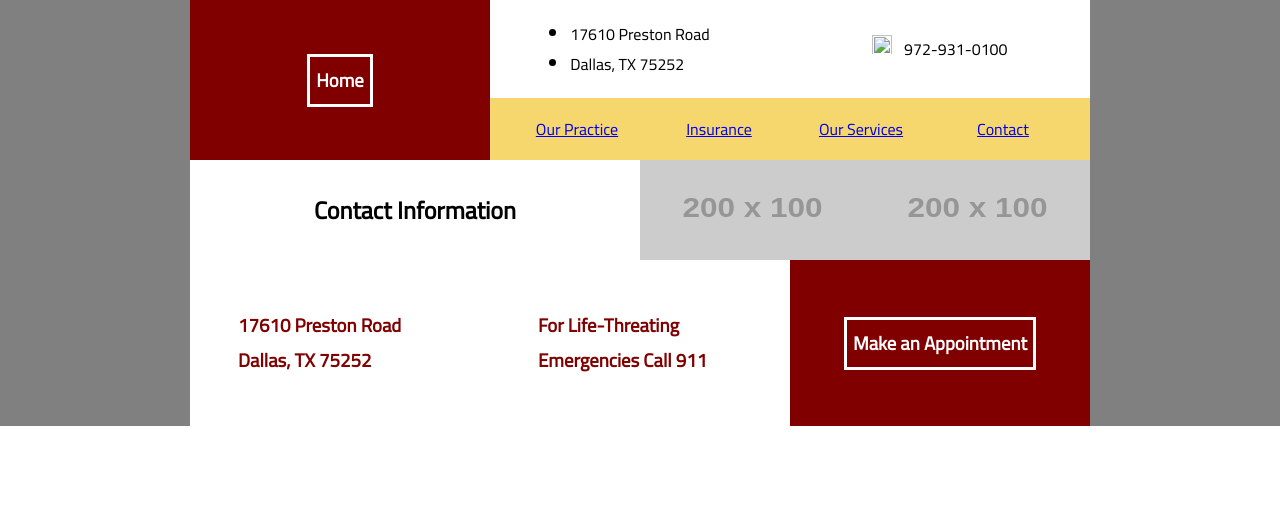
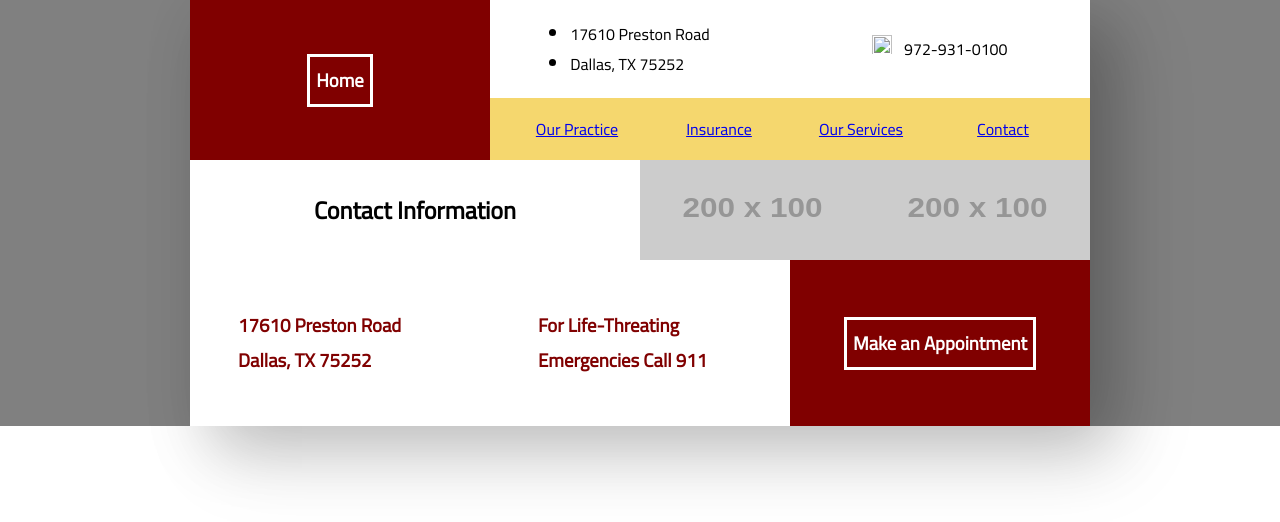
Before and after one commit to imdevan/arborgreen, a Jekyll site: the page built from contact/index.html, in a window 1280 px wide. Shown: the top 522 px of the page. Built offline with Jekyll 4.4.1, drawn with Linux system fonts in a browser that asks for light colours.

Commit message:
Updated header style and added box shadow to container

```diff
--- a/_sass/components/_header.scss
+++ b/_sass/components/_header.scss
@@ -2,12 +2,10 @@ $header-height: 10rem;
 $header-min-height: 5rem;
 
 .header {
-    height: $header-height;
-    width: 100%;header-height: 5rem;
-
+    min-height: $header-height;
+    width: 100%;
 
     &--side-item {
         background: $bg-light;
-        min-height: $header-min-height;
     }
 }
--- a/_sass/components/_image.scss
+++ b/_sass/components/_image.scss
@@ -1,4 +1,4 @@
-$base--box-shadow: 20px 20px 60px rgba(0,0,0,0.2), 30px 30px 80px rgba(0,0,0,0.1);
+$image-box-shadow: $box-shadow;
 $doctor-image-size: 12rem;
 $icon-image-size: 1.25rem;
 
@@ -17,7 +17,7 @@ $icon-image-size: 1.25rem;
     }
 
     &--doctor {
-        box-shadow: $base--box-shadow;
+        box-shadow: $image-box-shadow;
     	height: $doctor-image-size;
     	width: $doctor-image-size;
         border-radius: 50%;
```
Also changed, not shown: _sass/_new_main.scss (+9 -2 lines), css/s_main.css (+1 -1 lines), 1 other file.
